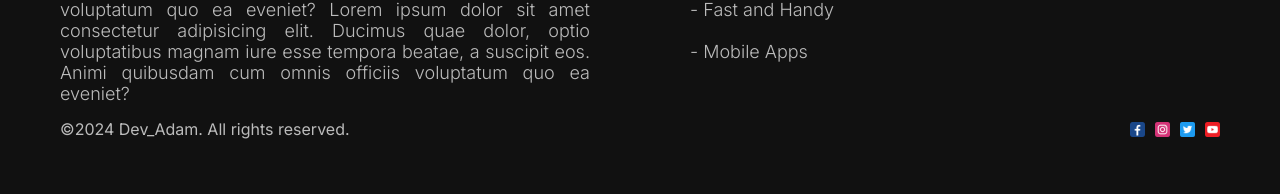
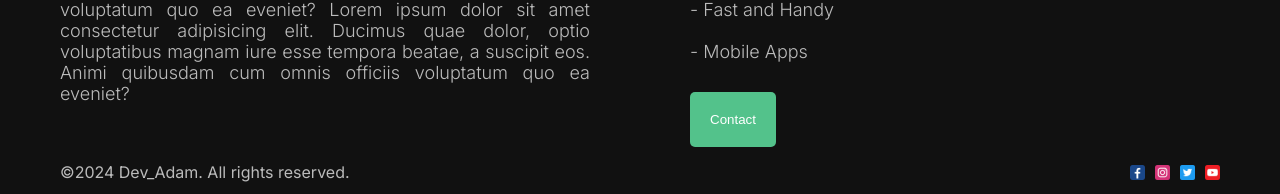
Before and after one commit to adam-alagoz/marketing_fullstack, a Next.js app: page /about in a window 1280 px wide. Shown: the part 688-882 px from the top of the page. Before the commit the page ends 842 px from the top, so only its background shows below. Built offline with nearby package versions, Linux system fonts and the light colour scheme.

Commit message:
button created

```diff
--- a/src/app/about/page.jsx
+++ b/src/app/about/page.jsx
@@ -1,7 +1,7 @@
 import React from "react";
 import styles from "./page.module.css";
 import Image from "next/image";
-// import Button from "@/components/Button/Button";
+import Button from "../../components/button/button";
 
 const About = () => {
   return (
@@ -53,7 +53,7 @@ const About = () => {
             <br />
             <br /> - Mobile Apps
           </p>
-          {/* <Button url="/contact" text="Contact" /> */}
+          <Button url="/contact" text="Contact" />
         </div>
       </div>
     </div>
--- /dev/null
+++ b/src/components/button/button.jsx
@@ -0,0 +1,14 @@
+import React from "react";
+import styles from "./button.module.css";
+import Link from "next/link";
+const Button = ({ text, url }) => {
+  return (
+    <div>
+      <Link href={url}>
+        <button className={styles.container}>{text}</button>
+      </Link>
+    </div>
+  );
+};
+
+export default Button;
--- /dev/null
+++ b/src/components/button/button.module.css
@@ -0,0 +1,9 @@
+.container {
+  padding: 20px;
+  cursor: pointer;
+  background-color: #53c28b;
+  border: none;
+  border-radius: 5px;
+  width: max-content;
+  color: white;
+}
```
